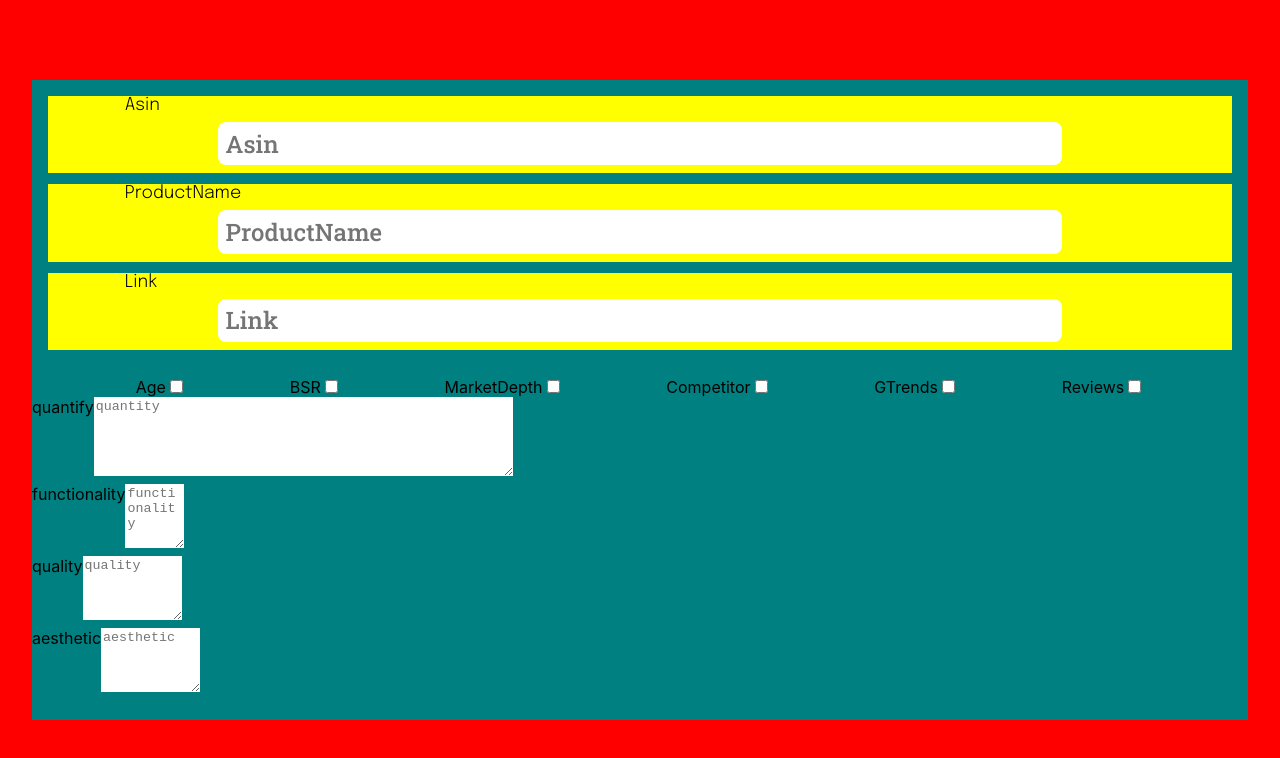
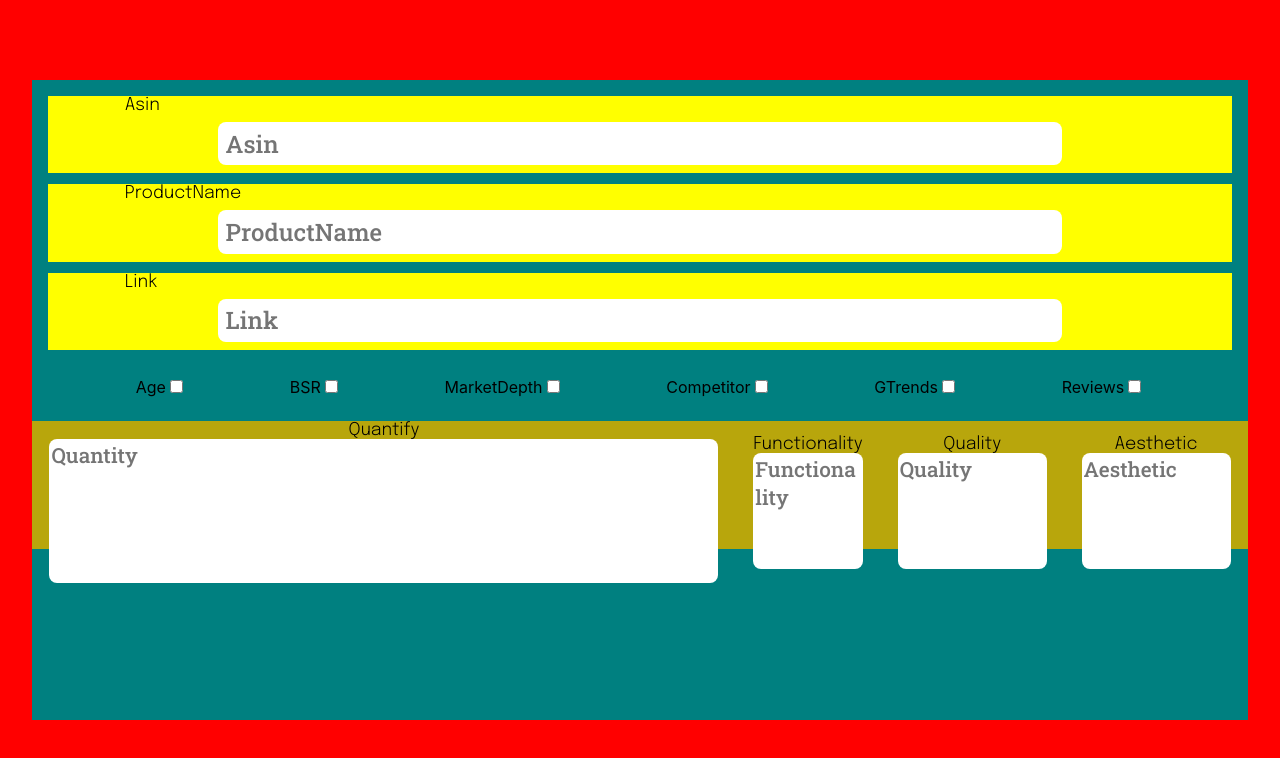
Before and after one commit to flatman123/product-validation, a React (Create React App) app: page / in a window 1280 px wide. Shown: the top 758 px of the page. Built offline with nearby package versions, Linux system fonts and the light colour scheme.

Commit message:
styles: added flex-box to textArea

```diff
--- a/src/components/TestArea/TestArea.module.css
+++ b/src/components/TestArea/TestArea.module.css
@@ -1,18 +1,36 @@
 .TestAreaContainer {
+    width: 100%;
+    height: 20%;
+    background-color: rgb(184, 166, 12);
+    margin-top: 1.5rem;
     display: flex;
-    flex-direction: column;
-    justify-content: space-between;
+    /* flex-direction: column; */
+    justify-content: space-around;
+    align-items: center;
+    flex-wrap: wrap;
 }
 
 .TextAreaBox{
     display: flex;
+    flex-direction: column;
 }
-.Label {
+.CheckLabel {
     text-transform: capitalize;
+    align-self: center;
+    /* margin-left: 4.8rem; */
+    font-family: 'Epilogue', sans-serif;
+    font-size: 1.1rem;
 }
 
 .TaInput {
     margin-bottom: .5rem;
     outline: none;
     border: none;
+    resize: none;
+    border-radius: .5rem;
+    font-family: 'Roboto Slab', serif;
+    font-size: 1.3rem;
+    text-transform: capitalize;
+    color: rgb(173, 169, 169);
+
 }
```
